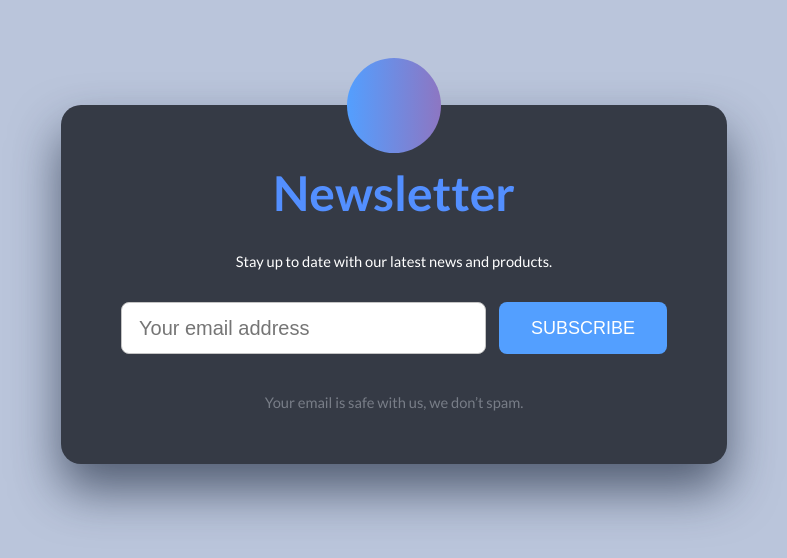
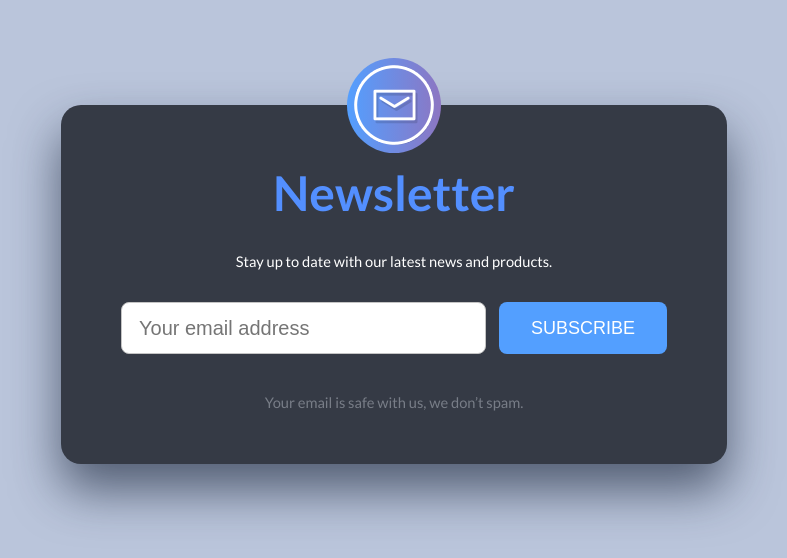
Before and after one commit to irynailliukhina/email, a plain HTML site: page index.html in a window 1280 px wide. Shown: the whole page, without its empty margins (246-1033 px from the left). Drawn offline with Linux system fonts and the light colour scheme.

Commit message:
Update style.css

```diff
--- a/css/style.css
+++ b/css/style.css
@@ -60,7 +60,7 @@ h1, h2 {
     height: 95px;
     margin: -147px auto 11px auto;
     border-radius: 50%;
-    background-image:  url(../css/icon.png|), linear-gradient(to right, #539fff, #8d76c2);
+    background-image:  url(../css/icon.png), linear-gradient(to right, #539fff, #8d76c2);
     background-repeat: no-repeat;
 
 }
```
